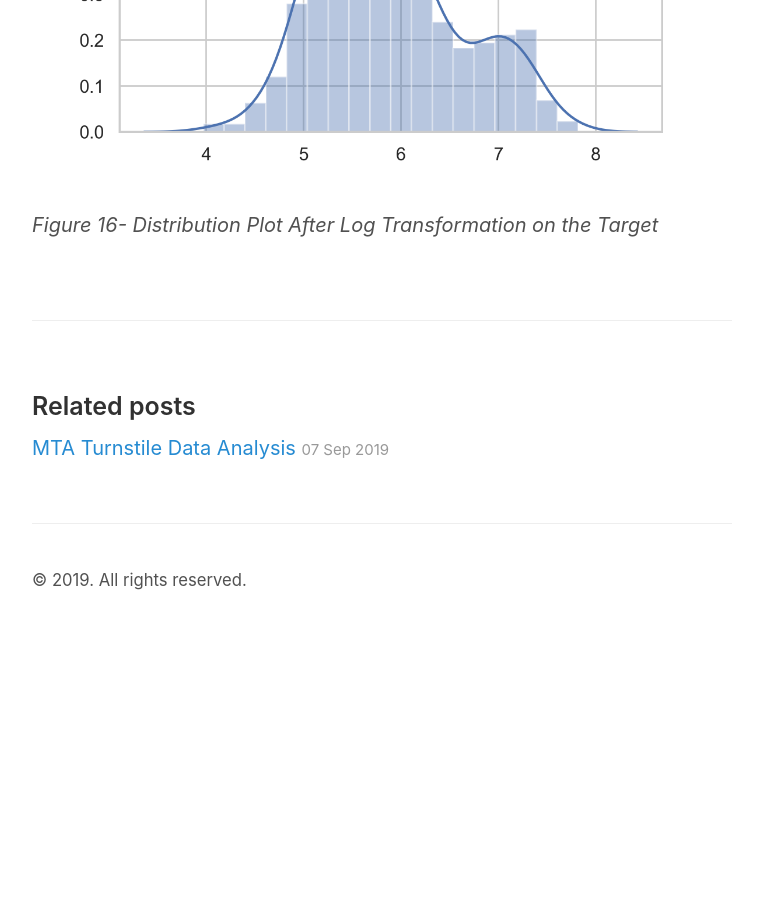
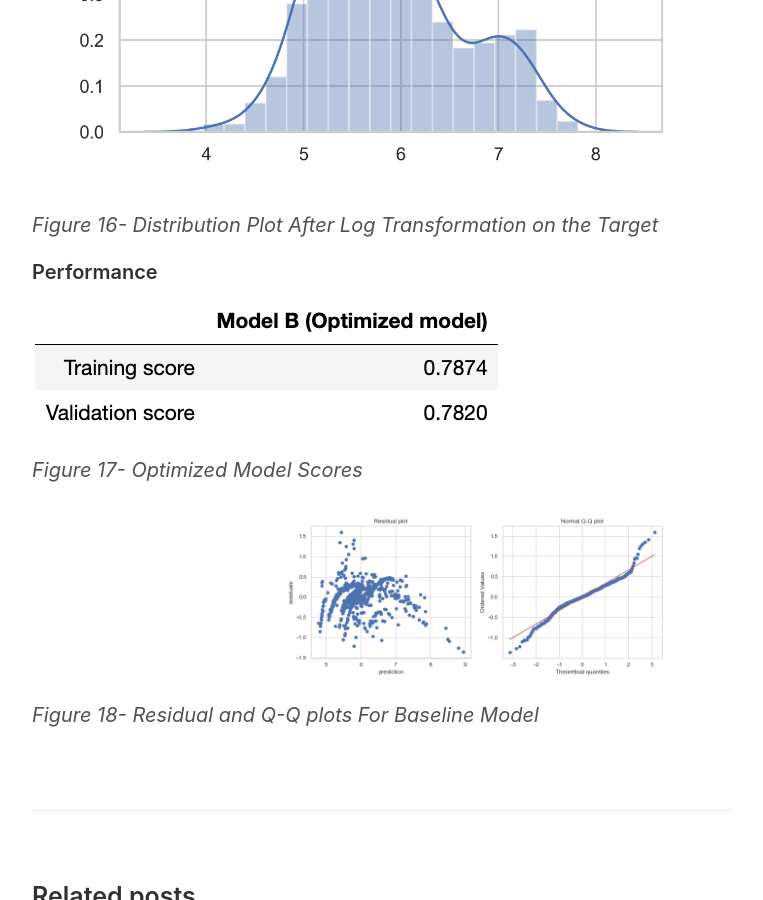
Before and after one commit to reemalmuqbil/reemalmuqbil.github.io, a Jekyll site: the page built from _posts/2019-09-23-Predict-Jewelry-Prices.md, in a window 1280 px wide and 900 px high, scrolled down 14239 px. Shown: the whole window, without its empty margins (258-1021 px from the left). Built offline with Jekyll 4.4.1, drawn with Linux system fonts in a browser that asks for light colours; before the commit the page ends 14873 px from its top, so only the background shows below that.

Commit message:
added final model performance post 2

```diff
--- a/_posts/2019-09-23-Predict-Jewelry-Prices.md
+++ b/_posts/2019-09-23-Predict-Jewelry-Prices.md
@@ -143,3 +143,10 @@ At the beginning, I chose to detect and handle the outliers using IQR. However,
 I also chose to apply log transformation on the target to reduce its skewness. Figure 16 shows a distribution plot of the target after applying log transformation on it.
 ![distplot-target-log]({{ site.url }}/images/project-02/target_dist_log.png)
  *Figure 16- Distribution Plot After Log Transformation on the Target*
+
+#### Performance
+![scores-final]({{ site.url }}/images/project-02/final_model_scores_final.png)
+ *Figure 17- Optimized Model Scores*
+
+![resid-plot-final]({{ site.url }}/images/project-02/resid_log_2500.png)
+ *Figure 18- Residual and Q-Q plots For Baseline Model*
```
Also changed, not shown: images/project-02/final_model_scores_final.png (added), images/project-02/resid_log_2500.png (renamed from images/project-02/resid_log._2500.png).
